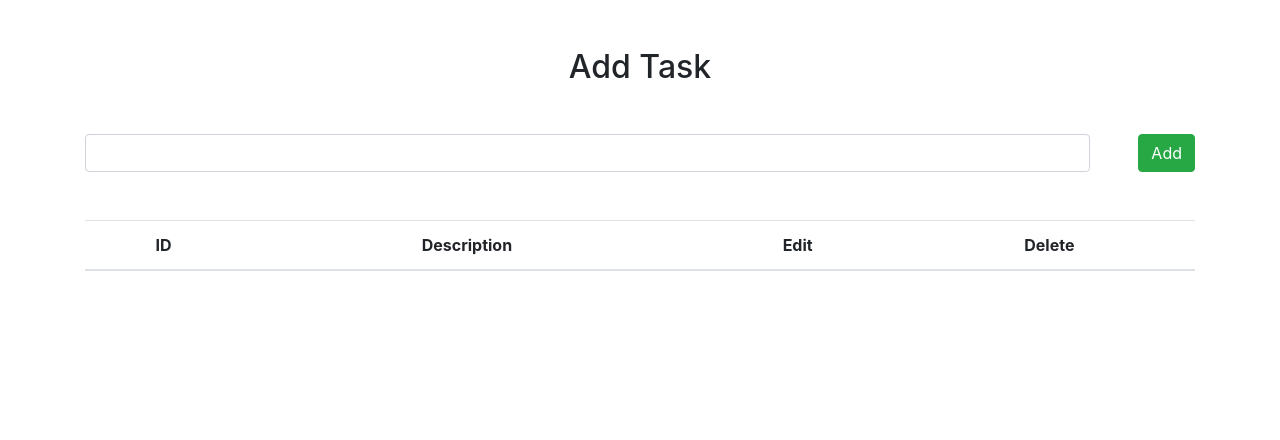
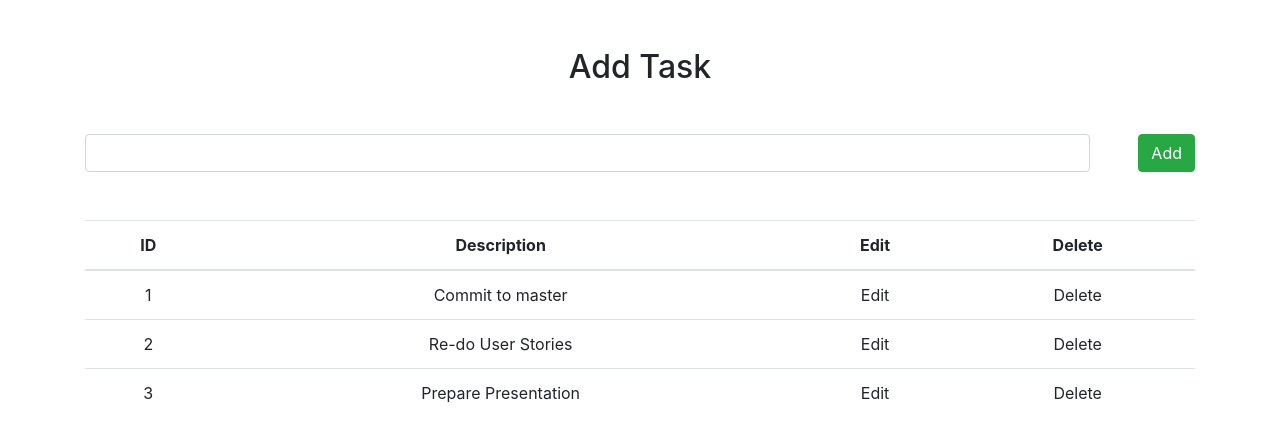
Before and after one commit to tony-griffin/Task-Manager-Frontend, a React (Create React App) app: page / in a window 1280 px wide. Shown: the top 440 px of the page. Built offline with nearby package versions, Linux system fonts and the light colour scheme.

Commit message:
Add initial Task component, add hardcoded task object array to check that the table can map through given props

```diff
--- a/src/components/ListTasks.js
+++ b/src/components/ListTasks.js
@@ -1,12 +1,27 @@
 import React, { Fragment } from "react";
 
 const ListTasks = () => {
-  const getTasks = () => {
-    try {
-    } catch (error) {
-      console.error(error.message);
-    }
-  };
+  // const getTasks = () => {
+  //   try {
+  //   } catch (error) {
+  //     console.error(error.message);
+  //   }
+  // };
+
+  const tasks = [
+    {
+      id: 1,
+      description: "Commit to master",
+    },
+    {
+      id: 2,
+      description: "Re-do User Stories",
+    },
+    {
+      id: 3,
+      description: "Prepare Presentation",
+    },
+  ];
 
   return (
     <Fragment>
@@ -20,10 +35,16 @@ const ListTasks = () => {
           </tr>
         </thead>
         <tbody>
-          {/* <tr>
-            <td>1</td>
-            <td>Commit master branch</td>
-          </tr> */}
+          {tasks.map((task) => {
+            return (
+              <tr key={task.id}>
+                <td>{task.id}</td>
+                <td>{task.description}</td>
+                <td>Edit</td>
+                <td>Delete</td>
+              </tr>
+            );
+          })}
         </tbody>
       </table>
     </Fragment>
```
Also changed, not shown: src/components/Tasks.js (added, +8 -0 lines).
